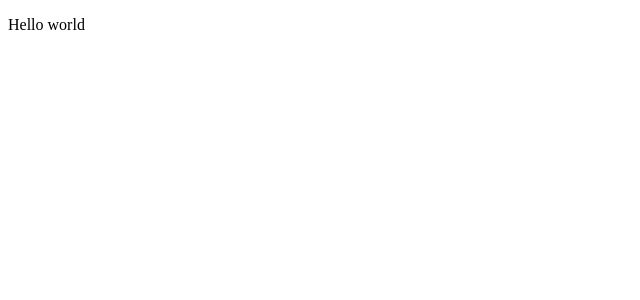
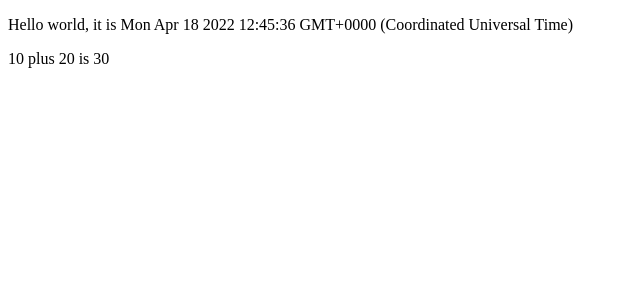
Before and after one commit to itspatrickchoi/fullstackopen_part1, a React (Create React App) app: page / in a window 1280 px wide. Shown: the top 300 px of the page, without its empty margins (0-640 px from the left). Built offline with nearby package versions, Linux system fonts and the light colour scheme.

Commit message:
making use of JSX, rendering dynamic content inside component with curly braces

```diff
--- a/src/App.js
+++ b/src/App.js
@@ -1,7 +1,17 @@
-const App = () => (
+const App = () => {
+  console.log("Hello from component")
+  const now = new Date()
+  const a = 10
+  const b = 20
+
+  return (
   <div>
-    <p>Hello world</p>
+    <p>Hello world, it is {now.toString()}</p>
+    <p>
+      {a} plus {b} is {a + b}
+    </p>
   </div>
-)
+  )
+}
 
 export default App;
```
